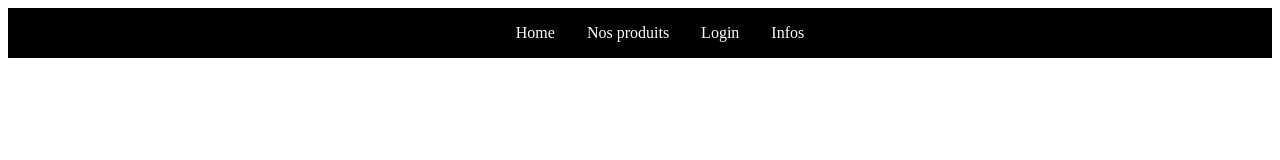
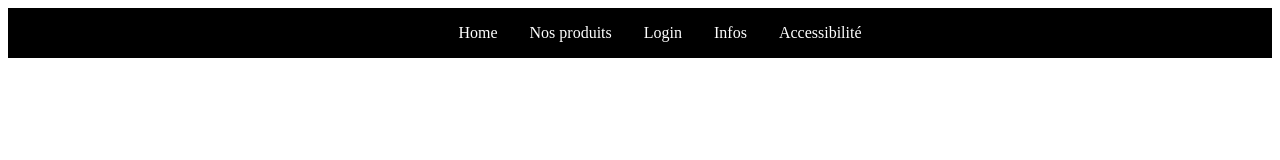
Before and after one commit to Dev-IT-Seb/Projet-Javascript, a plain HTML site: page index.html in a window 1280 px wide. Drawn offline with Linux system fonts and the light colour scheme; files that its build step writes are made by us from their sources.

Commit message:
test:ajout de Accessibilité NAV

```diff
--- a/index.html
+++ b/index.html
@@ -16,6 +16,7 @@
                     <li>Nos produits</li>
                     <li>Login</li>
                     <li>Infos</li>
+                    <li>Accessibilité</li>
                 </ul>
             </nav>
         </header>
```
